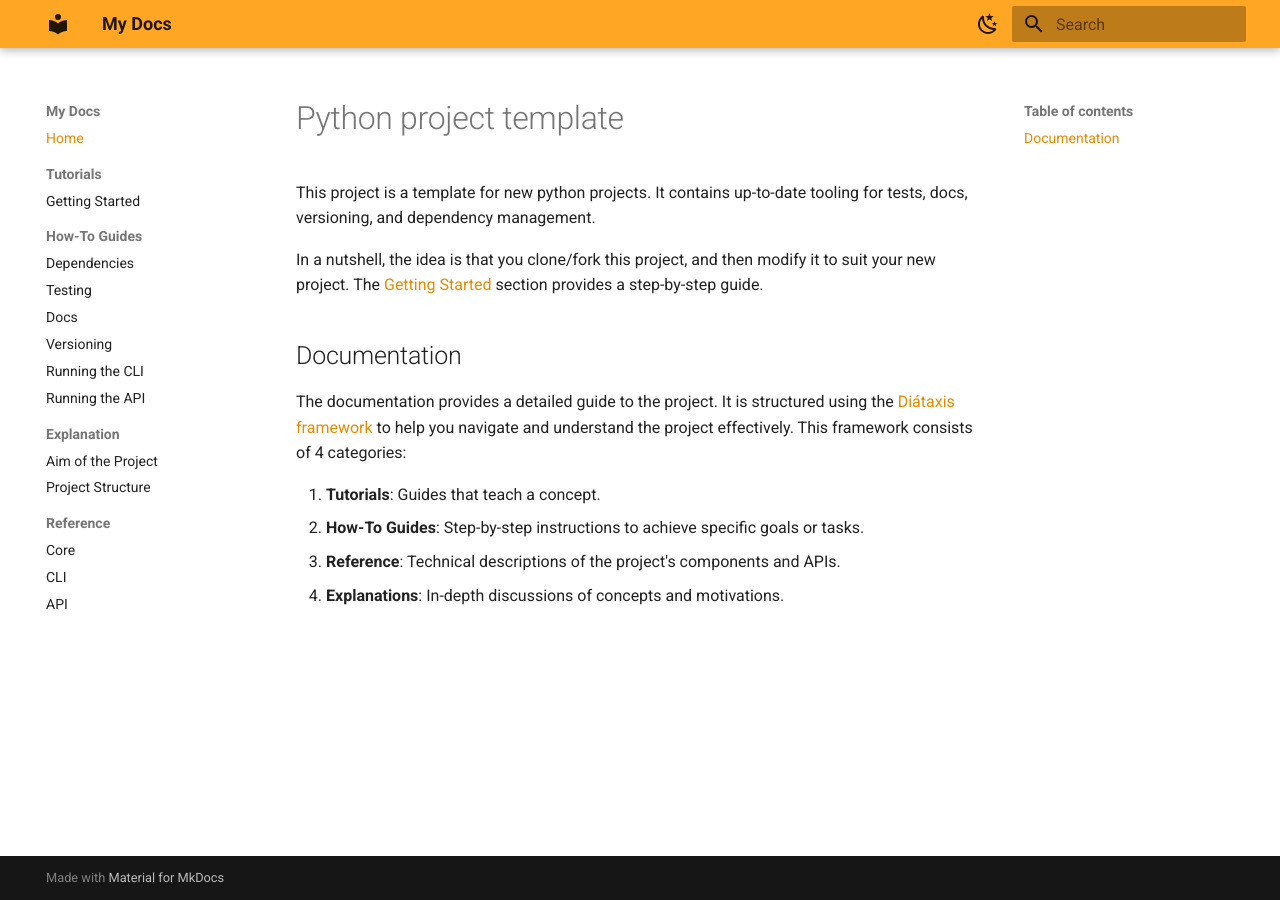
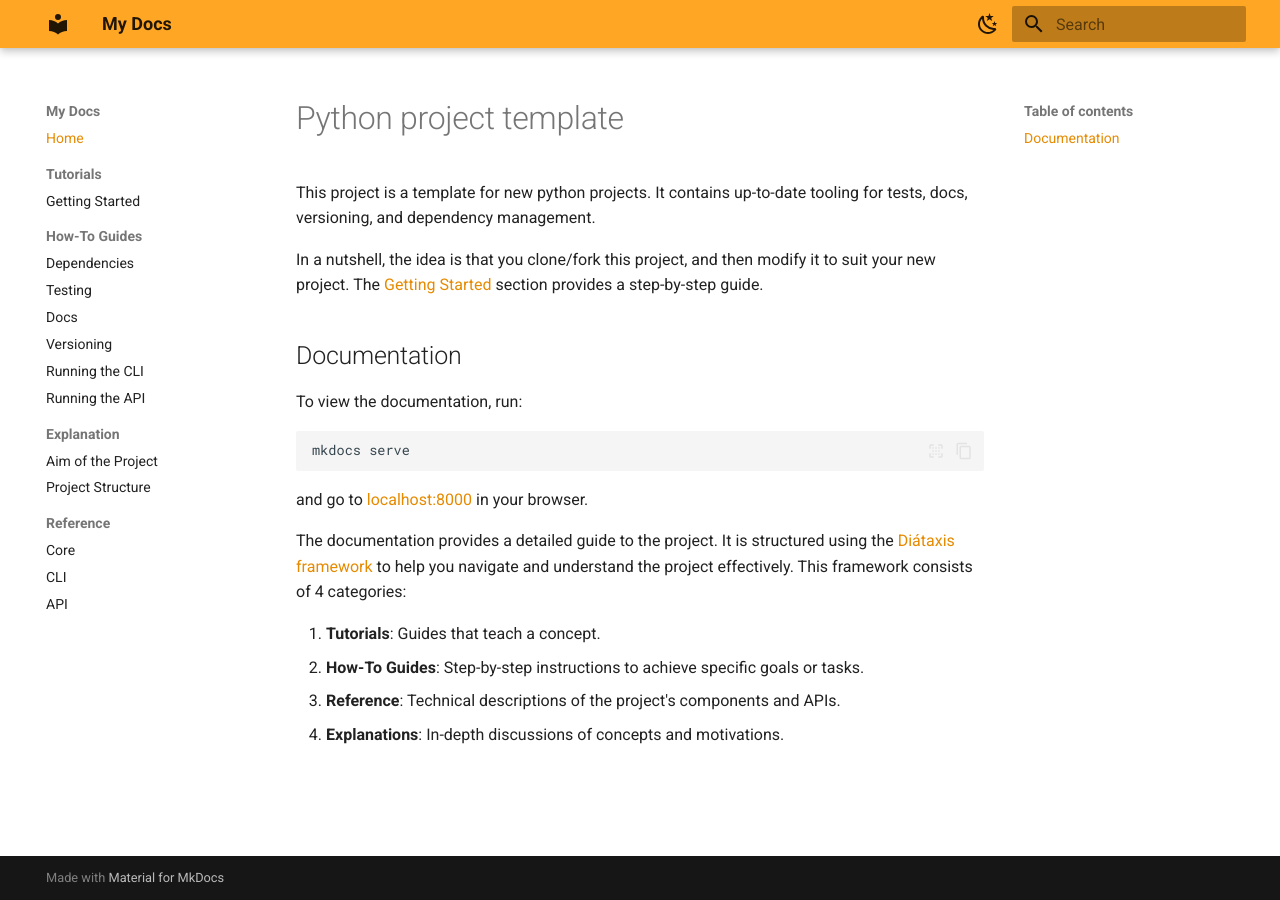
Before and after one commit to binnev/python-template, an MkDocs documentation site: the page built from docs/README.md, in a window 1280 px wide. Built offline with MkDocs 1.6.1 and Material for MkDocs 9.7.7, drawn with Linux system fonts in a browser that asks for light colours.

Commit message:
docs: readme

````diff
--- a/docs/README.md
+++ b/docs/README.md
@@ -4,6 +4,11 @@ This project is a template for new python projects. It contains up-to-date tooli
 In a nutshell, the idea is that you clone/fork this project, and then modify it to suit your new project. The [Getting Started](tutorials/getting-started.md) section provides a step-by-step guide.
 
 ## Documentation
+To view the documentation, run:
+```sh
+mkdocs serve
+```
+and go to [localhost:8000](http://localhost:8000) in your browser.
 
 The documentation provides a detailed guide to the project. It is structured using the [Diátaxis framework](https://diataxis.fr/) to help you navigate and understand the project effectively. This framework consists of 4 categories:
 
````
